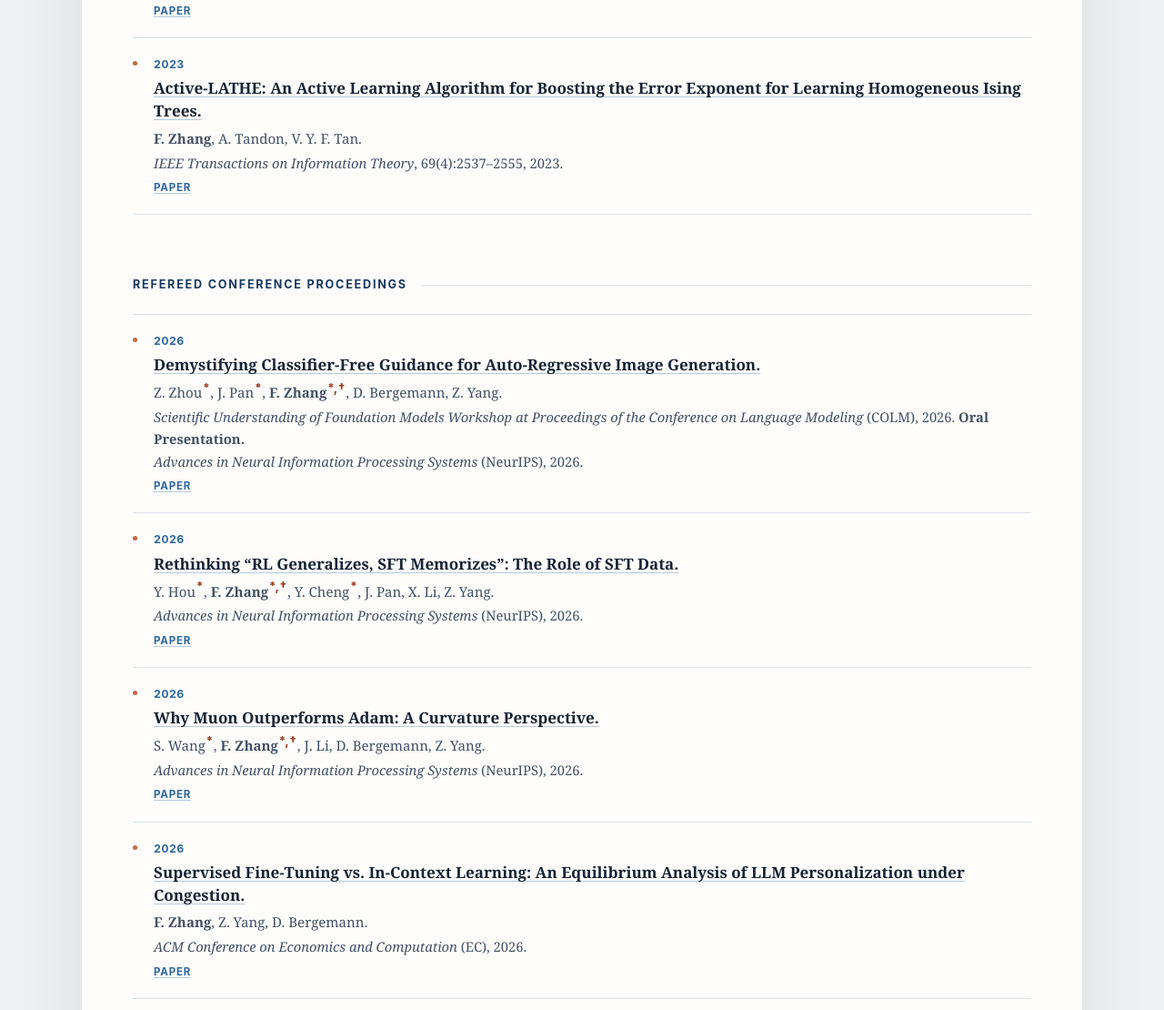
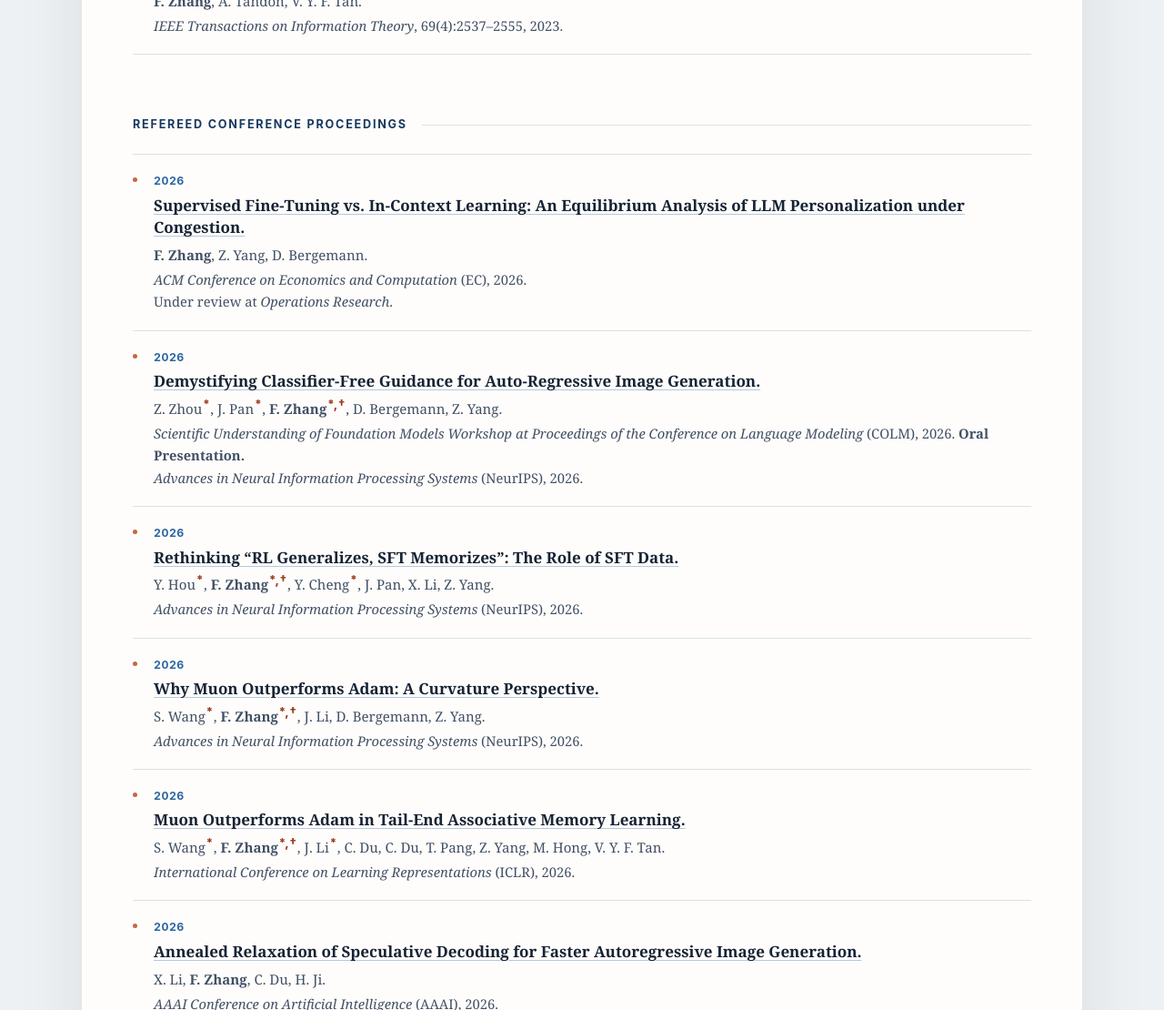
Before and after one commit to FengzhuoZhang/FengzhuoZhang.github.io, a website: page publications.html in a window 1280 px wide. Shown: the part 1690-2800 px from the top of the page at 91% size. Drawn offline with Linux system fonts and the light colour scheme.

Commit message:
Refine publication listings

```diff
--- a/publications.html
+++ b/publications.html
@@ -56,13 +56,11 @@
   <span class="year-badge">2026</span><span class="paper-title"><a href="https://arxiv.org/abs/2606.09658" target="_blank" rel="noopener">Muon Learns More Robust and Transferable Features than Adam.</a></span>
   <span class="paper-authors">T. Ruan<sup>*</sup>, <strong>F. Zhang<sup>*,†</sup></strong>, S. Wang<sup>*</sup>, S. Zhang, D. Bergemann, Z. Yang.</span>
   <span class="paper-venue">Under review.</span>
-  <span class="paper-links"><a href="https://arxiv.org/abs/2606.09658" target="_blank" rel="noopener">paper</a></span>
 </li>
 <li class="publication-item">
   <span class="year-badge">2026</span><span class="paper-title"><a href="https://openreview.net/forum?id=hJHQ2EQULj" target="_blank" rel="noopener">Demystifying the Slash Pattern in Attention: The Role of RoPE.</a></span>
   <span class="paper-authors">Y. Cheng<sup>*</sup>, <strong>F. Zhang<sup>*,†</sup></strong>, Y. Hou<sup>*</sup>, C. Du, C. Du, T. Pang, A. Sun, Z. Yang.</span>
   <span class="paper-venue"><em>Foundations of Deep Generative Models Workshop at the International Conference on Machine Learning</em> (ICML), 2026.</span>
-  <span class="paper-links"><a href="https://openreview.net/forum?id=hJHQ2EQULj" target="_blank" rel="noopener">paper</a></span>
 </li>
         </ol>
       </section>
@@ -73,31 +71,26 @@
   <span class="year-badge">2026</span><span class="paper-title"><a href="https://arxiv.org/abs/2408.14511" target="_blank" rel="noopener">Unveiling the Statistical Foundations of Chain-of-Thought Prompting Methods.</a></span>
   <span class="paper-authors">X. Hu, <strong>F. Zhang</strong>, S. Chen, Z. Yang.</span>
   <span class="paper-venue"><em>Journal of Machine Learning Research</em> (JMLR), 2026, to appear.</span>
-  <span class="paper-links"><a href="https://arxiv.org/abs/2408.14511" target="_blank" rel="noopener">paper</a></span>
 </li>
 <li class="publication-item">
   <span class="year-badge">2026</span><span class="paper-title"><a href="https://arxiv.org/abs/2503.10704" target="_blank" rel="noopener">Error Analyses of Auto-Regressive Video Diffusion Models: A Unified Framework.</a></span>
   <span class="paper-authors">J. Wang<sup>*</sup>, <strong>F. Zhang<sup>*,†</sup></strong>, X. Li, V. Y. F. Tan, T. Pang, C. Du, A. Sun, Z. Yang.</span>
   <span class="paper-venue"><em>Journal of Machine Learning Research</em> (JMLR) 27(135):1–51, 2026.</span>
-  <span class="paper-links"><a href="https://arxiv.org/abs/2503.10704" target="_blank" rel="noopener">paper</a></span>
 </li>
 <li class="publication-item">
   <span class="year-badge">2025</span><span class="paper-title"><a href="https://arxiv.org/abs/2410.13846" target="_blank" rel="noopener">LightTransfer: Your Long-Context LLM is Secretly a Hybrid Model with Effortless Adaptation.</a></span>
   <span class="paper-authors">X. Zhang, <strong>F. Zhang</strong>, C. Du, C. Du, T. Pang, W. Gao, M. Lin.</span>
   <span class="paper-venue"><em>Transactions on Machine Learning Research</em> (TMLR), 2025.</span>
-  <span class="paper-links"><a href="https://arxiv.org/abs/2410.13846" target="_blank" rel="noopener">paper</a></span>
 </li>
 <li class="publication-item">
   <span class="year-badge">2024</span><span class="paper-title"><a href="https://jmlr.org/papers/v25/23-1409.html" target="_blank" rel="noopener">Learning Regularized Graphon Mean-Field Games with Unknown Graphons.</a></span>
   <span class="paper-authors"><strong>F. Zhang</strong>, V. Y. F. Tan, Z. Wang, Z. Yang.</span>
   <span class="paper-venue"><em>Journal of Machine Learning Research</em> (JMLR), 25(372):1–95, 2024.</span>
-  <span class="paper-links"><a href="https://jmlr.org/papers/v25/23-1409.html" target="_blank" rel="noopener">paper</a></span>
 </li>
 <li class="publication-item">
   <span class="year-badge">2023</span><span class="paper-title"><a href="https://arxiv.org/abs/2110.14341" target="_blank" rel="noopener">Active-LATHE: An Active Learning Algorithm for Boosting the Error Exponent for Learning Homogeneous Ising Trees.</a></span>
   <span class="paper-authors"><strong>F. Zhang</strong>, A. Tandon, V. Y. F. Tan.</span>
   <span class="paper-venue"><em>IEEE Transactions on Information Theory</em>, 69(4):2537–2555, 2023.</span>
-  <span class="paper-links"><a href="https://arxiv.org/abs/2110.14341" target="_blank" rel="noopener">paper</a></span>
 </li>
         </ol>
       </section>
@@ -105,100 +98,84 @@
         <h2>Refereed Conference Proceedings</h2>
         <ol class="publication-list full-publications">
 <li class="publication-item">
+  <span class="year-badge">2026</span><span class="paper-title"><a href="https://arxiv.org/abs/2607.14371" target="_blank" rel="noopener">Supervised Fine-Tuning vs. In-Context Learning: An Equilibrium Analysis of LLM Personalization under Congestion.</a></span>
+  <span class="paper-authors"><strong>F. Zhang</strong>, Z. Yang, D. Bergemann.</span>
+  <span class="paper-venue"><em>ACM Conference on Economics and Computation</em> (EC), 2026.<br>Under review at <em>Operations Research</em>.</span>
+</li>
+<li class="publication-item">
   <span class="year-badge">2026</span><span class="paper-title"><a href="https://openreview.net/forum?id=9foLw2vZa0" target="_blank" rel="noopener">Demystifying Classifier-Free Guidance for Auto-Regressive Image Generation.</a></span>
   <span class="paper-authors">Z. Zhou<sup>*</sup>, J. Pan<sup>*</sup>, <strong>F. Zhang<sup>*,†</sup></strong>, D. Bergemann, Z. Yang.</span>
   <span class="paper-venue"><em>Scientific Understanding of Foundation Models Workshop at Proceedings of the Conference on Language Modeling</em> (COLM), 2026. <strong>Oral Presentation.</strong><br><em>Advances in Neural Information Processing Systems</em> (NeurIPS), 2026.</span>
-  <span class="paper-links"><a href="https://openreview.net/forum?id=9foLw2vZa0" target="_blank" rel="noopener">paper</a></span>
 </li>
 <li class="publication-item">
   <span class="year-badge">2026</span><span class="paper-title"><a href="https://openreview.net/forum?id=oOIBhwU9Gh" target="_blank" rel="noopener">Rethinking &ldquo;RL Generalizes, SFT Memorizes&rdquo;: The Role of SFT Data.</a></span>
   <span class="paper-authors">Y. Hou<sup>*</sup>, <strong>F. Zhang<sup>*,†</sup></strong>, Y. Cheng<sup>*</sup>, J. Pan, X. Li, Z. Yang.</span>
   <span class="paper-venue"><em>Advances in Neural Information Processing Systems</em> (NeurIPS), 2026.</span>
-  <span class="paper-links"><a href="https://openreview.net/forum?id=oOIBhwU9Gh" target="_blank" rel="noopener">paper</a></span>
 </li>
 <li class="publication-item">
   <span class="year-badge">2026</span><span class="paper-title"><a href="https://arxiv.org/abs/2606.04662" target="_blank" rel="noopener">Why Muon Outperforms Adam: A Curvature Perspective.</a></span>
   <span class="paper-authors">S. Wang<sup>*</sup>, <strong>F. Zhang<sup>*,†</sup></strong>, J. Li, D. Bergemann, Z. Yang.</span>
   <span class="paper-venue"><em>Advances in Neural Information Processing Systems</em> (NeurIPS), 2026.</span>
-  <span class="paper-links"><a href="https://arxiv.org/abs/2606.04662" target="_blank" rel="noopener">paper</a></span>
-</li>
-<li class="publication-item">
-  <span class="year-badge">2026</span><span class="paper-title"><a href="https://arxiv.org/abs/2607.14371" target="_blank" rel="noopener">Supervised Fine-Tuning vs. In-Context Learning: An Equilibrium Analysis of LLM Personalization under Congestion.</a></span>
-  <span class="paper-authors"><strong>F. Zhang</strong>, Z. Yang, D. Bergemann.</span>
-  <span class="paper-venue"><em>ACM Conference on Economics and Computation</em> (EC), 2026.</span>
-  <span class="paper-links"><a href="https://arxiv.org/abs/2607.14371" target="_blank" rel="noopener">paper</a></span>
 </li>
 <li class="publication-item">
   <span class="year-badge">2026</span><span class="paper-title"><a href="https://openreview.net/forum?id=twbMFL0DMp" target="_blank" rel="noopener">Muon Outperforms Adam in Tail-End Associative Memory Learning.</a></span>
   <span class="paper-authors">S. Wang<sup>*</sup>, <strong>F. Zhang<sup>*,†</sup></strong>, J. Li<sup>*</sup>, C. Du, C. Du, T. Pang, Z. Yang, M. Hong, V. Y. F. Tan.</span>
   <span class="paper-venue"><em>International Conference on Learning Representations</em> (ICLR), 2026.</span>
-  <span class="paper-links"><a href="https://openreview.net/forum?id=twbMFL0DMp" target="_blank" rel="noopener">paper</a></span>
 </li>
 <li class="publication-item">
   <span class="year-badge">2026</span><span class="paper-title"><a href="https://arxiv.org/abs/2601.09212" target="_blank" rel="noopener">Annealed Relaxation of Speculative Decoding for Faster Autoregressive Image Generation.</a></span>
   <span class="paper-authors">X. Li, <strong>F. Zhang</strong>, C. Du, H. Ji.</span>
   <span class="paper-venue"><em>AAAI Conference on Artificial Intelligence</em> (AAAI), 2026.</span>
-  <span class="paper-links"><a href="https://arxiv.org/abs/2601.09212" target="_blank" rel="noopener">paper</a></span>
 </li>
 <li class="publication-item">
   <span class="year-badge">2026</span><span class="paper-title"><a href="https://aclanthology.org/2026.acl-long.83/" target="_blank" rel="noopener">LongSpec: Long-Context Lossless Speculative Decoding with Efficient Drafting and Verification.</a></span>
   <span class="paper-authors">P. Yang, C. Du, <strong>F. Zhang</strong>, H. Wang, T. Pang, C. Du, B. An.</span>
   <span class="paper-venue"><em>Annual Meeting of the Association for Computational Linguistics</em> (ACL), 2026.</span>
-  <span class="paper-links"><a href="https://aclanthology.org/2026.acl-long.83/" target="_blank" rel="noopener">paper</a></span>
 </li>
 <li class="publication-item">
   <span class="year-badge">2025</span><span class="paper-title"><a href="https://openreview.net/forum?id=GfJQaZbkNh" target="_blank" rel="noopener">When Attention Sink Emerges in Language Models: An Empirical View.</a></span>
   <span class="paper-authors">X. Gu, T. Pang, C. Du, Q. Liu, <strong>F. Zhang</strong>, C. Du, Y. Wang, M. Lin.</span>
   <span class="paper-venue"><em>International Conference on Learning Representations</em> (ICLR), 2025.</span>
-  <span class="paper-links"><a href="https://openreview.net/forum?id=GfJQaZbkNh" target="_blank" rel="noopener">paper</a></span>
 </li>
 <li class="publication-item">
   <span class="year-badge">2025</span><span class="paper-title"><a href="https://arxiv.org/abs/2505.15141" target="_blank" rel="noopener">BanditSpec: Adaptive Speculative Decoding via Bandit Algorithms.</a></span>
   <span class="paper-authors">Y. Hou<sup>*</sup>, <strong>F. Zhang<sup>*,†</sup></strong>, C. Du<sup>*</sup>, X. Zhang<sup>*</sup>, J. Pan, T. Pang, C. Du, V. Y. F. Tan, Z. Yang.</span>
   <span class="paper-venue"><em>International Conference on Machine Learning</em> (ICML), 2025.</span>
-  <span class="paper-links"><a href="https://arxiv.org/abs/2505.15141" target="_blank" rel="noopener">paper</a></span>
 </li>
 <li class="publication-item">
   <span class="year-badge">2025</span><span class="paper-title"><a href="https://arxiv.org/abs/2305.19420" target="_blank" rel="noopener">What and How Does In-Context Learning Learn? Bayesian Model Averaging, Parameterization, and Generalization.</a></span>
   <span class="paper-authors">Y. Zhang<sup>*</sup>, <strong>F. Zhang<sup>*</sup></strong>, Z. Yang, Z. Wang.</span>
   <span class="paper-venue"><em>International Conference on Artificial Intelligence and Statistics</em> (AISTATS), 2025.</span>
-  <span class="paper-links"><a href="https://arxiv.org/abs/2305.19420" target="_blank" rel="noopener">paper</a></span>
 </li>
 <li class="publication-item">
   <span class="year-badge">2025</span><span class="paper-title"><a href="https://openreview.net/forum?id=V05qqNqBpY" target="_blank" rel="noopener">Finite-Time Analysis of Actor-Critic Methods with Deep Neural Network Approximation.</a></span>
   <span class="paper-authors">X. Chen, <strong>F. Zhang</strong>, K. Yan, L. Zhao.</span>
   <span class="paper-venue"><em>International Conference on Learning Representations</em> (ICLR), 2025.</span>
-  <span class="paper-links"><a href="https://openreview.net/forum?id=V05qqNqBpY" target="_blank" rel="noopener">paper</a></span>
 </li>
 <li class="publication-item">
   <span class="year-badge">2025</span><span class="paper-title"><a href="https://arxiv.org/abs/2412.17254" target="_blank" rel="noopener">Enhancing Multi-Text Long Video Generation Consistency without Tuning: Time-Frequency Analysis, Prompt Alignment, and Theory.</a></span>
   <span class="paper-authors">X. Li, <strong>F. Zhang</strong>, J. Pan, Y. Hou, V. Y. F. Tan, Z. Yang.</span>
   <span class="paper-venue"><em>Building Physically Plausible World Models Workshop at the International Conference on Machine Learning</em> (ICML), 2025.</span>
-  <span class="paper-links"><a href="https://arxiv.org/abs/2412.17254" target="_blank" rel="noopener">paper</a></span>
 </li>
 <li class="publication-item">
   <span class="year-badge">2024</span><span class="paper-title"><a href="https://arxiv.org/abs/2405.19883" target="_blank" rel="noopener">From Words to Actions: Unveiling the Theoretical Underpinnings of LLM-Driven Autonomous Systems.</a></span>
   <span class="paper-authors">J. He, S. Chen, <strong>F. Zhang</strong>, Z. Yang.</span>
   <span class="paper-venue"><em>International Conference on Machine Learning</em> (ICML), 2024.</span>
-  <span class="paper-links"><a href="https://arxiv.org/abs/2405.19883" target="_blank" rel="noopener">paper</a></span>
 </li>
 <li class="publication-item">
   <span class="year-badge">2023</span><span class="paper-title"><a href="https://papers.neurips.cc/paper_files/paper/2023/hash/d4c2f25bf0c33065b7d4fb9be2a9add1-Abstract-Conference.html" target="_blank" rel="noopener">Learning Regularized Monotone Graphon Mean-Field Games.</a></span>
   <span class="paper-authors"><strong>F. Zhang</strong>, V. Y. F. Tan, Z. Wang, Z. Yang.</span>
   <span class="paper-venue"><em>Conference on Neural Information Processing Systems</em> (NeurIPS), 2023.</span>
-  <span class="paper-links"><a href="https://papers.neurips.cc/paper_files/paper/2023/hash/d4c2f25bf0c33065b7d4fb9be2a9add1-Abstract-Conference.html" target="_blank" rel="noopener">paper</a></span>
 </li>
 <li class="publication-item">
   <span class="year-badge">2022</span><span class="paper-title"><a href="https://papers.nips.cc/paper_files/paper/2022/hash/e8da56eb93676e8f60ed2b696e44e7dc-Abstract-Conference.html" target="_blank" rel="noopener">Relational Reasoning via Set Transformers: Provable Efficiency and Applications to MARL.</a></span>
   <span class="paper-authors"><strong>F. Zhang</strong>, B. Liu, K. Wang, V. Y. F. Tan, Z. Yang, Z. Wang.</span>
   <span class="paper-venue"><em>Conference on Neural Information Processing Systems</em> (NeurIPS), 2022.</span>
-  <span class="paper-links"><a href="https://papers.nips.cc/paper_files/paper/2022/hash/e8da56eb93676e8f60ed2b696e44e7dc-Abstract-Conference.html" target="_blank" rel="noopener">paper</a></span>
 </li>
 <li class="publication-item">
   <span class="year-badge">2021</span><span class="paper-title"><a href="https://arxiv.org/abs/2106.00885" target="_blank" rel="noopener">Robustifying Algorithms of Learning Latent Trees with Vector Variables.</a></span>
   <span class="paper-authors"><strong>F. Zhang</strong>, V. Y. F. Tan.</span>
   <span class="paper-venue"><em>Conference on Neural Information Processing Systems</em> (NeurIPS), 2021.</span>
-  <span class="paper-links"><a href="https://arxiv.org/abs/2106.00885" target="_blank" rel="noopener">paper</a></span>
 </li>
         </ol>
       </section>
```
Also changed, not shown: index.html (+1 -1 lines), research.html (+1 -1 lines).
